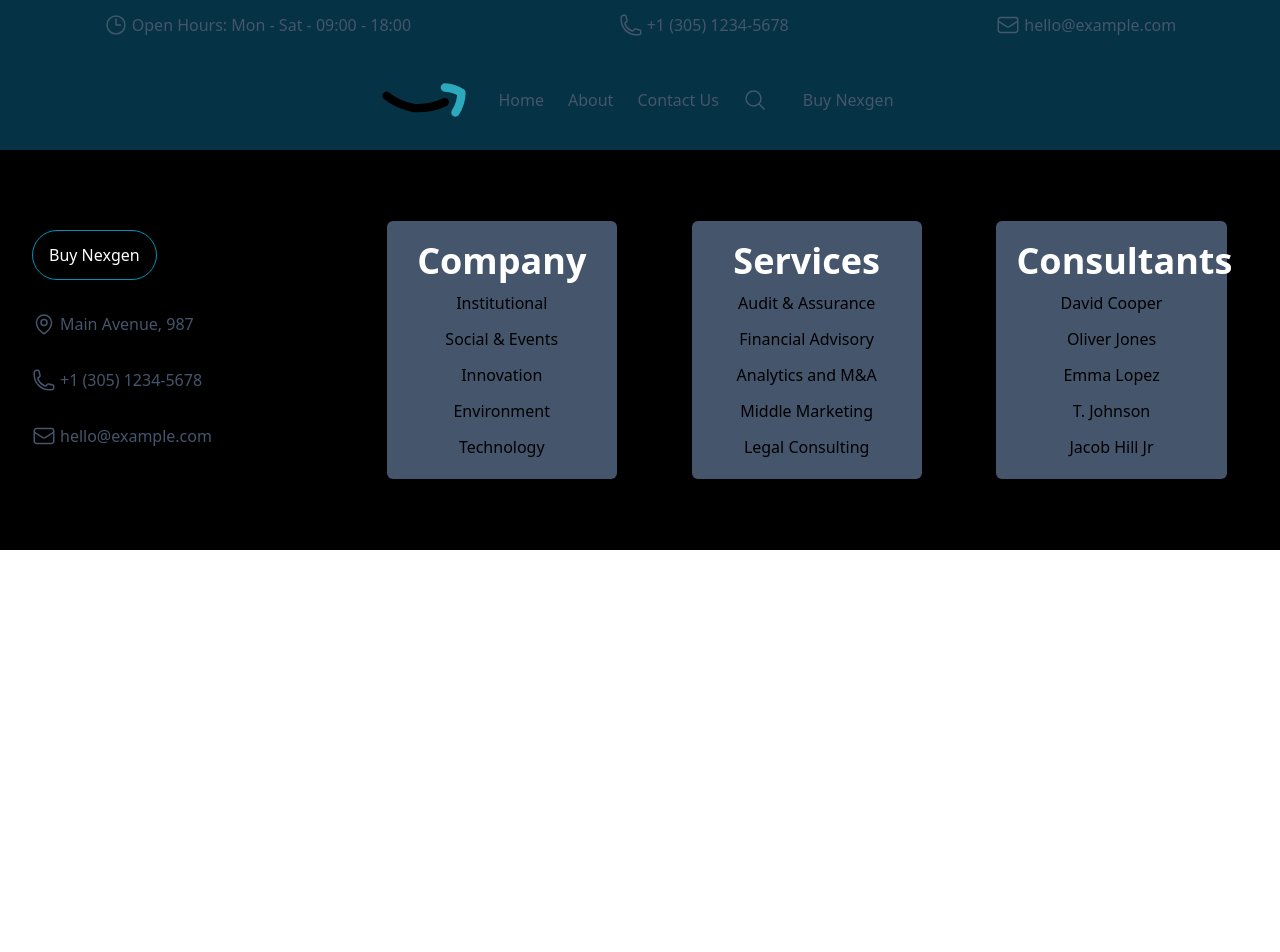
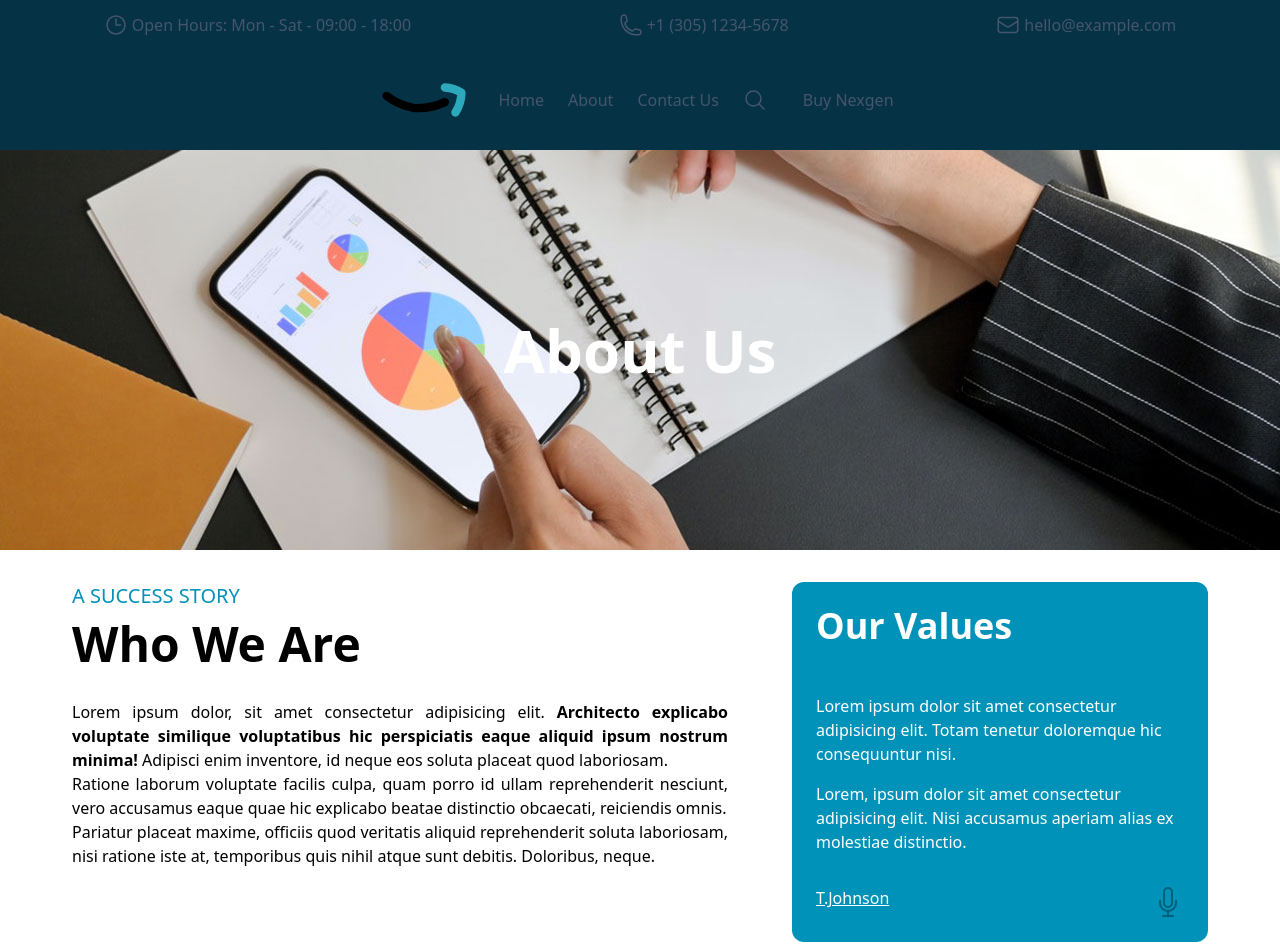
Before and after one commit to RykerWilder/logistic-site, a Vue app: page /about-us in a window 1280 px wide. Shown: the top 952 px of the page. Before the commit the page ends 800 px from the top, so only its background shows below. Built offline with nearby package versions, Linux system fonts and the light colour scheme.

Commit message:
feat: ASuccessStory.vue

```diff
--- /dev/null
+++ b/src/components/ASuccessStory.vue
@@ -0,0 +1,40 @@
+<script>
+
+</script>
+
+<template>
+    <section class="px-10 flex">
+        <div class="p-8 w-[60%]">
+            <h5 class="text-cyan-600 text-xl mb-2.5">A SUCCESS STORY</h5>
+            <h2 class="text-5xl font-bold mb-8">Who We Are</h2>
+            <p class="text-justify">Lorem ipsum dolor, sit amet consectetur adipisicing elit. <strong>Architecto
+                    explicabo voluptate similique voluptatibus hic perspiciatis eaque aliquid ipsum nostrum
+                    minima!</strong> Adipisci enim inventore, id neque eos soluta placeat quod laboriosam.</p>
+            <p class="text-justify">Ratione laborum voluptate facilis culpa, quam porro id ullam reprehenderit nesciunt,
+                vero accusamus eaque quae hic explicabo beatae distinctio obcaecati, reiciendis omnis.</p>
+            <p class="text-justify">Pariatur placeat maxime, officiis quod veritatis aliquid reprehenderit soluta
+                laboriosam, nisi ratione iste at, temporibus quis nihil atque sunt debitis. Doloribus, neque.</p>
+        </div>
+        <div class="p-8 w-[40%]">
+            <div class="bg-cyan-600 gap-5 p-6 rounded-xl text-white">
+                <h3 class="text-4xl font-bold mb-12">Our Values</h3>
+                <p class="mb-4">Lorem ipsum dolor sit amet consectetur adipisicing elit. Totam tenetur doloremque hic consequuntur
+                    nisi.</p>
+                <p class="mb-8">Lorem, ipsum dolor sit amet consectetur adipisicing elit. Nisi accusamus aperiam alias
+                    ex molestiae distinctio.</p>
+                <div class="flex justify-between">
+                    <h4 class="underline">T.Johnson</h4>
+                    <svg xmlns="http://www.w3.org/2000/svg" fill="none" viewBox="0 0 24 24" stroke-width="1.5"
+                        stroke="currentColor" class="size-8 text-cyan-800">
+                        <path stroke-linecap="round" stroke-linejoin="round"
+                            d="M12 18.75a6 6 0 0 0 6-6v-1.5m-6 7.5a6 6 0 0 1-6-6v-1.5m6 7.5v3.75m-3.75 0h7.5M12 15.75a3 3 0 0 1-3-3V4.5a3 3 0 1 1 6 0v8.25a3 3 0 0 1-3 3Z" />
+                    </svg>
+
+                </div>
+            </div>
+        </div>
+    </section>
+
+</template>
+
+<style></style>
--- a/src/components/WhatAreWeDoing.vue
+++ b/src/components/WhatAreWeDoing.vue
@@ -22,7 +22,6 @@
 </template>
 
 <style scoped>
-
 section {
     background-image: url('../assets/img/bg-results.jpg');
     background-position: center;
--- a/src/pages/About.vue
+++ b/src/pages/About.vue
@@ -1,16 +1,32 @@
 <script>
+import ASuccessStory from '../components/ASuccessStory.vue';
+import WhatAreWeDoing from '../components/WhatAreWeDoing.vue';
 
+export default {
+    components: {
+        ASuccessStory,
+        WhatAreWeDoing
+    }
+}
 
 </script>
 
 
 <template>
 <main>
-
+    <section class="h-[50vh] flex justify-center items-center">
+        <h1 class="text-center text-white text-6xl font-extrabold z-10">About Us</h1>
+    </section>
+    <ASuccessStory />
+    <WhatAreWeDoing />
 </main>
 
 </template>
 
 <style scoped>
-
+section:nth-child(1) {
+    background-image: url('../assets/img/bg-about.jpg');
+    background-position: center;
+    background-attachment: fixed;
+}
 </style>
```
Also changed, not shown: src/assets/img/about.jpg (renamed from src/assets/img/about-3.jpg).
